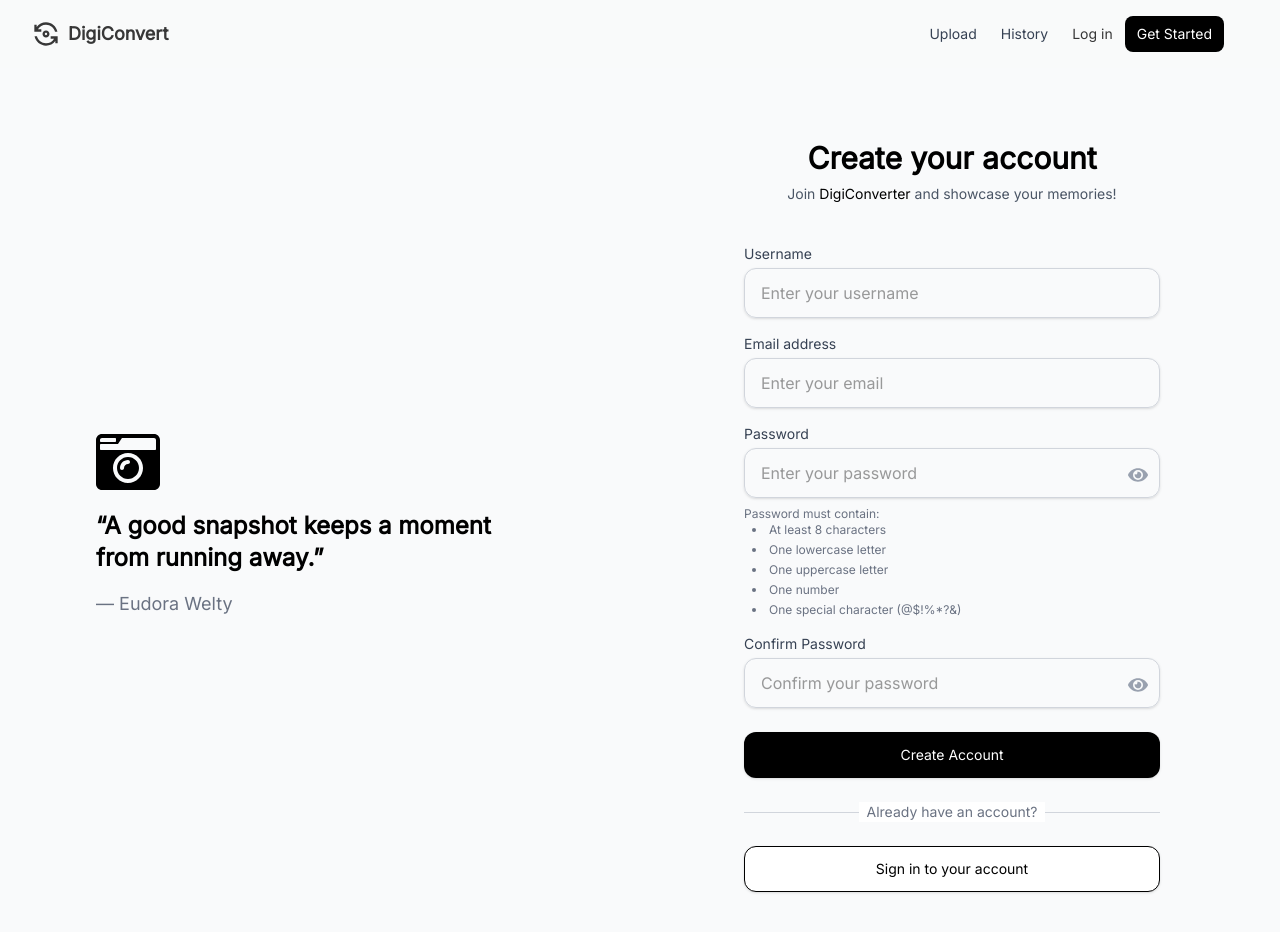
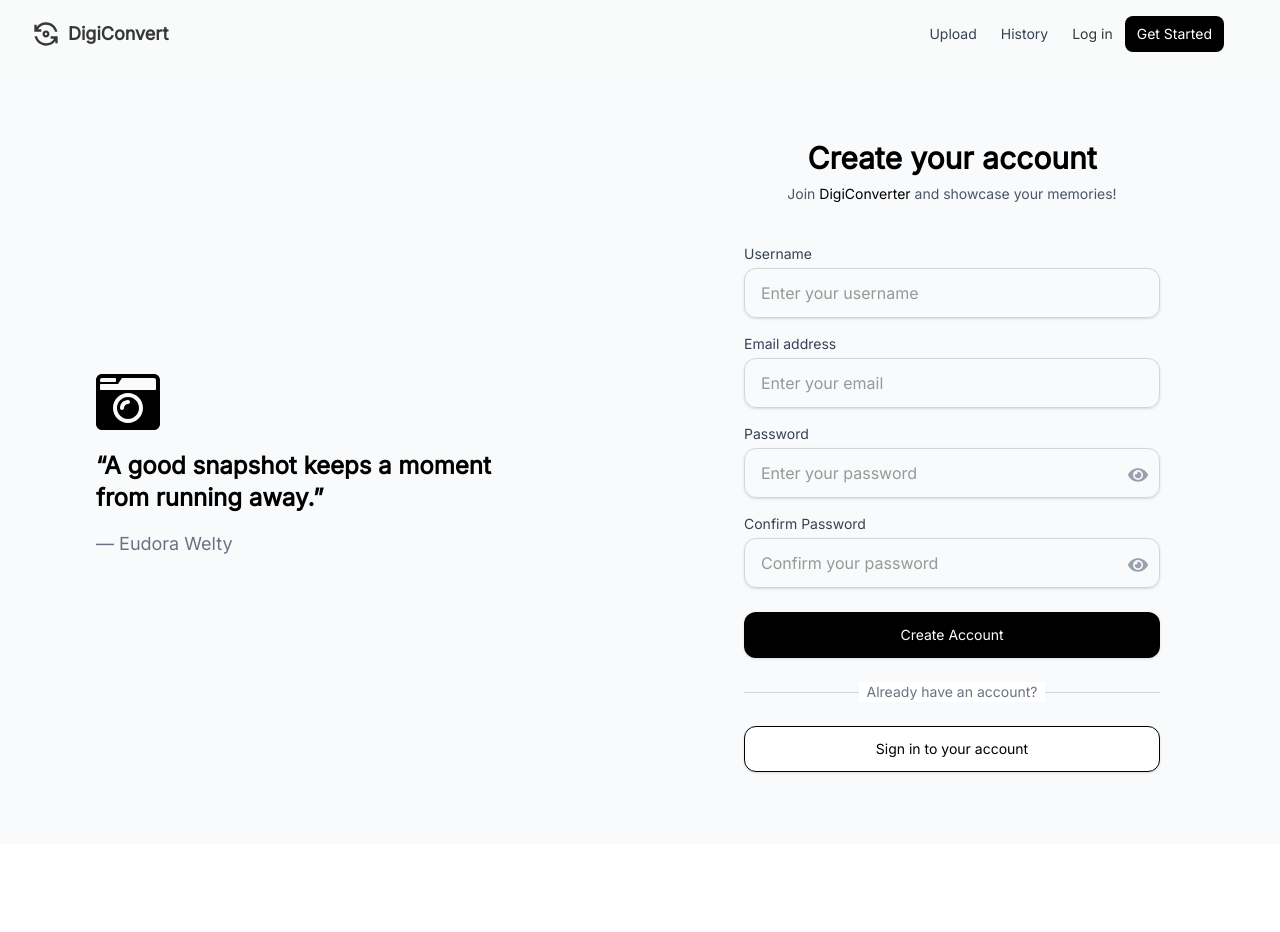
Before and after one commit to aidantiu/digiconverter, a React (Vite) app in the folder client/: page /register in a window 1280 px wide. Shown: the top 932 px of the page. After the commit the page ends 844 px from the top, so only its background shows below. Built offline with nearby package versions, Linux system fonts and the light colour scheme; no server answers.

Commit message:
refactor: show pass requirements when pass field is actively filled

```diff
--- a/client/src/pages/RegisterPage.jsx
+++ b/client/src/pages/RegisterPage.jsx
@@ -183,7 +183,8 @@ const RegisterPage = () => {
                                                 </button>
                                             </div>
                                             {errors.password && <p className="mt-1 text-sm text-red-600">{errors.password}</p>}
-                                            {/* Password requirements indicator */}
+                                            {/* Password requirements indicator - only show when password field has content */}
+                                            {formData.password && (
                                                 <div className="mt-2 text-xs text-gray-500">
                                                     <p>Password must contain:</p>
                                                     <ul className="list-disc list-inside ml-2 space-y-1">
@@ -204,6 +205,7 @@ const RegisterPage = () => {
                                                         </li>
                                                     </ul>
                                                 </div>
+                                            )}
                                         </div>
                                         {/* Confirm Password */}
                                         <div>
```
Also changed, not shown: 1 other file (tests, documents, lock files or other folders). Lines whose indentation alone changed are shown as unchanged.
